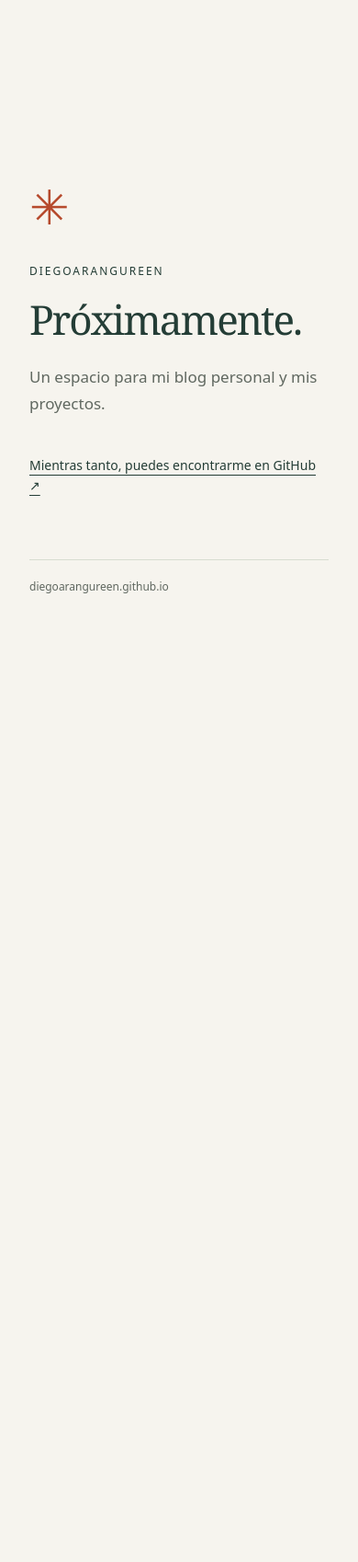
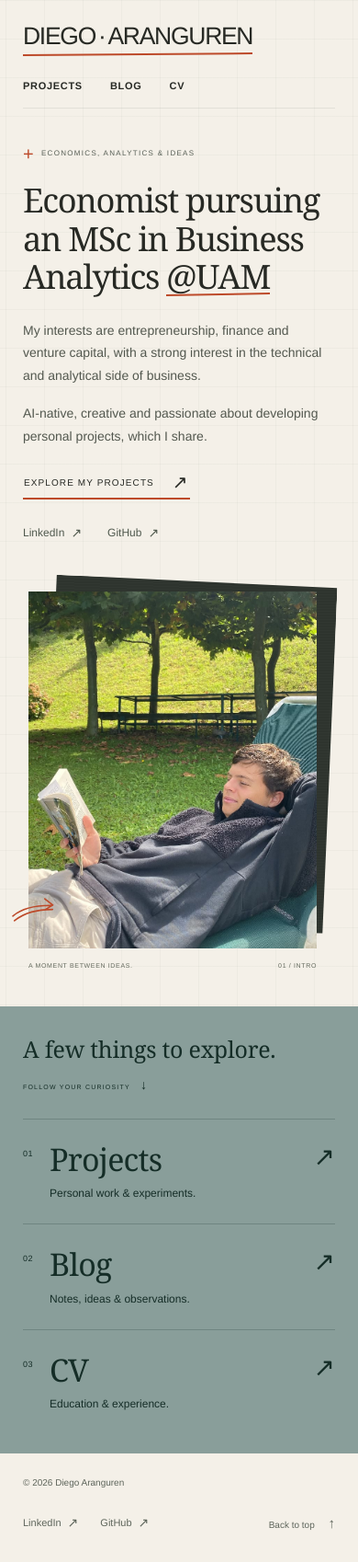
Before and after one commit to diegoarangureen/diegoarangureen.github.io, a plain HTML site: page index.html in a window 390 px wide. Shown: the whole page at 92% size. Before the commit the page ends 844 px from the top, so only its background shows below. Drawn offline with Linux system fonts and the light colour scheme.

Commit message:
Build personal homepage with projects, blog and CV sections

```diff
--- a/index.html
+++ b/index.html
@@ -1,34 +1,79 @@
 <!doctype html>
-<html lang="es">
+<html lang="en">
 <head>
   <meta charset="utf-8">
   <meta name="viewport" content="width=device-width, initial-scale=1">
-    <meta name="description" content="El futuro espacio de diegoarangureen: blog personal y proyectos.">
-    <meta name="theme-color" content="#f6f4ee">
-    <title>diegoarangureen — Próximamente</title>
+  <meta name="description" content="Economist pursuing an MSc in Business Analytics @UAM. Entrepreneurship, finance, venture capital and personal projects.">
+  <meta name="theme-color" content="#f4f0e8">
+  <meta property="og:type" content="website">
+  <meta property="og:site_name" content="Diego Aranguren">
+  <meta property="og:title" content="Diego Aranguren — Economics, analytics & ideas">
+  <meta property="og:description" content="Economist pursuing an MSc in Business Analytics @UAM. Entrepreneurship, finance, venture capital and personal projects.">
+  <meta property="og:url" content="https://diegoarangureen.github.io/">
+  <meta property="og:image" content="https://diegoarangureen.github.io/assets/diego-aranguren.jpeg">
+  <meta property="og:image:alt" content="Diego Aranguren reading outdoors under the trees.">
+  <link rel="canonical" href="https://diegoarangureen.github.io/">
   <link rel="icon" href="./favicon.svg" type="image/svg+xml">
-    <style>
-      * { box-sizing: border-box; }
-      body { margin: 0; min-height: 100svh; display: grid; place-items: center; padding: 32px; background: #f6f4ee; color: #243d36; font-family: system-ui, sans-serif; }
-      main { width: min(100%, 620px); padding-block: 40px; }
-      .mark { color: #b64a2d; font-size: 52px; line-height: 1; }
-      .eyebrow { margin: 36px 0 20px; font-size: 12px; letter-spacing: 2px; }
-      h1 { margin: 0; font: 400 clamp(44px, 10vw, 76px)/1.1 Georgia, serif; letter-spacing: -2px; }
-      .description { margin: 24px 0 40px; color: #606860; font-size: 17px; line-height: 1.7; }
-      a { color: inherit; text-underline-offset: 5px; font-size: 14px; }
-      a:hover { color: #b64a2d; }
-      a:focus-visible { outline: 2px solid #b64a2d; outline-offset: 6px; }
-      footer { margin-top: 70px; padding-top: 20px; border-top: 1px solid #d7dcd0; color: #606860; font-size: 12px; overflow-wrap: anywhere; }
-    </style>
+  <link rel="stylesheet" href="./styles.css">
+  <title>Diego Aranguren — Economics, analytics & ideas</title>
 </head>
-  <body>
-    <main>
-      <div class="mark" aria-hidden="true">✳</div>
-      <p class="eyebrow">DIEGOARANGUREEN</p>
-      <h1>Próximamente.</h1>
-      <p class="description">Un espacio para mi blog personal y mis proyectos.</p>
-      <a href="https://github.com/diegoarangureen">Mientras tanto, puedes encontrarme en GitHub <span aria-hidden="true">↗</span></a>
-      <footer>diegoarangureen.github.io</footer>
+<body id="top" class="home-page">
+  <div class="paper-stage">
+    <a class="skip-link" href="#main">Skip to content</a>
+  <header class="site-header">
+    <div class="header-inner">
+      <a class="wordmark" href="./" aria-label="Diego Aranguren — home">DIEGO<span class="name-dot" aria-hidden="true">·</span>ARANGUREN</a>
+      <nav class="main-nav" aria-label="Main navigation">
+        <a href="./projects/">Projects</a>
+        <a href="./blog/">Blog</a>
+        <a href="./cv/">CV</a>
+      </nav>
+    </div>
+  </header>
+    <main id="main">
+      <section class="hero content-width" aria-labelledby="intro-title">
+        <div class="hero-copy">
+          <p class="eyebrow"><span class="small-cross" aria-hidden="true">+</span> ECONOMICS, ANALYTICS & IDEAS</p>
+          <h1 id="intro-title">Economist pursuing an MSc in Business Analytics <span class="university">@UAM</span></h1>
+          <div class="introduction">
+            <p>My interests are entrepreneurship, finance and venture capital, with a strong interest in the technical and analytical side of business.</p>
+            <p>AI-native, creative and passionate about developing personal projects, which I share.</p>
+          </div>
+          <a class="editorial-link hero-cta" href="./projects/">EXPLORE MY PROJECTS <span aria-hidden="true">↗</span></a>
+          <nav class="social-links hero-socials" aria-label="Social profiles">
+    <a href="https://www.linkedin.com/in/diego-aranguren-gracia/" target="_blank" rel="noopener noreferrer">LinkedIn <span aria-hidden="true">↗</span><span class="sr-only"> (opens in a new tab)</span></a>
+    <a href="https://github.com/diegoarangureen" target="_blank" rel="noopener noreferrer">GitHub <span aria-hidden="true">↗</span><span class="sr-only"> (opens in a new tab)</span></a>
+  </nav>
+        </div>
+        <figure class="portrait">
+          <div class="portrait-frame">
+            <img src="./assets/diego-aranguren.jpeg" width="828" height="1472" alt="Diego Aranguren reading outdoors under the trees." fetchpriority="high" decoding="async">
+            <svg class="photo-mark" viewBox="0 0 84 53" fill="none" aria-hidden="true"><path d="M5 35c15-8 39-10 66-4M6 43c21-10 40-10 66-5M63 18l11 13-15 5" stroke="currentColor" stroke-width="2.5" stroke-linecap="round" stroke-linejoin="round"/></svg>
+          </div>
+          <figcaption><span>A MOMENT BETWEEN IDEAS.</span><span>01 / INTRO</span></figcaption>
+        </figure>
+      </section>
+      <section class="explore" aria-labelledby="explore-title">
+        <div class="content-width">
+          <div class="explore-heading"><h2 id="explore-title">A few things to explore.</h2><span class="eyebrow">FOLLOW YOUR CURIOSITY <span aria-hidden="true">↓</span></span></div>
+          <div class="section-links">
+            <a class="section-link" href="./projects/"><span class="section-number">01</span><div><h3>Projects</h3><p>Personal work & experiments.</p></div><span class="section-arrow" aria-hidden="true">↗</span></a>
+            <a class="section-link" href="./blog/"><span class="section-number">02</span><div><h3>Blog</h3><p>Notes, ideas & observations.</p></div><span class="section-arrow" aria-hidden="true">↗</span></a>
+            <a class="section-link" href="./cv/"><span class="section-number">03</span><div><h3>CV</h3><p>Education & experience.</p></div><span class="section-arrow" aria-hidden="true">↗</span></a>
+          </div>
+        </div>
+      </section>
     </main>
+  </div>
+  <footer class="site-footer">
+    <div class="footer-inner">
+      <p>© 2026 Diego Aranguren</p>
+      <nav class="social-links footer-socials" aria-label="Social profiles">
+    <a href="https://www.linkedin.com/in/diego-aranguren-gracia/" target="_blank" rel="noopener noreferrer">LinkedIn <span aria-hidden="true">↗</span><span class="sr-only"> (opens in a new tab)</span></a>
+    <a href="https://github.com/diegoarangureen" target="_blank" rel="noopener noreferrer">GitHub <span aria-hidden="true">↗</span><span class="sr-only"> (opens in a new tab)</span></a>
+  </nav>
+      <a class="back-to-top" href="#top">Back to top <span aria-hidden="true">↑</span></a>
+    </div>
+  </footer>
 </body>
 </html>
--- /dev/null
+++ b/styles.css
@@ -0,0 +1,192 @@
+@charset "UTF-8";
+
+:root {
+  --paper: #f4f0e8;
+  --ink: #272924;
+  --muted: #65675f;
+  --orange: #bd4a2a;
+  --sage: #899e9a;
+  --line: #c9ccc2;
+  --serif: Georgia, "Times New Roman", serif;
+  --sans: "Helvetica Neue", Arial, sans-serif;
+  color-scheme: light;
+}
+
+* { box-sizing: border-box; }
+html { scroll-behavior: smooth; }
+body { margin: 0; background: var(--paper); color: var(--ink); font-family: var(--sans); -webkit-font-smoothing: antialiased; }
+a { color: inherit; text-decoration: none; }
+a:focus-visible { outline: 2px solid var(--orange); outline-offset: 7px; }
+::selection { color: var(--paper); background: #536b61; }
+p, h1, h2, h3, figure { margin: 0; }
+.sr-only { position: absolute; width: 1px; height: 1px; padding: 0; margin: -1px; overflow: hidden; clip: rect(0, 0, 0, 0); white-space: nowrap; border: 0; }
+.skip-link { position: absolute; left: 24px; top: -70px; padding: 13px 19px; z-index: 10; background: var(--ink); color: white; }
+.skip-link:focus { top: 14px; }
+.content-width { width: min(1120px, calc(100% - 112px)); margin-inline: auto; }
+.paper-stage { background-color: var(--paper); background-image: linear-gradient(#6378720d 1px, transparent 1px), linear-gradient(90deg, #6378720d 1px, transparent 1px); background-size: 54px 54px; background-position: center top; }
+.site-header { padding: 37px 4.5% 25px; }
+.header-inner { max-width: 1440px; margin-inline: auto; display: flex; align-items: center; justify-content: space-between; gap: 30px; }
+.wordmark { position: relative; padding-bottom: 5px; font-size: clamp(23px, 2.3vw, 34px); font-weight: 500; letter-spacing: -1.7px; line-height: 1.05; white-space: nowrap; }
+.wordmark::after { content: ""; position: absolute; left: 0; right: 0; bottom: -2px; height: 2px; background: var(--orange); transform: rotate(-.45deg); transform-origin: left; }
+.name-dot { padding-inline: 3px; }
+.main-nav { display: flex; gap: 34px; }
+.main-nav a { position: relative; font-size: 13px; font-weight: 600; letter-spacing: .7px; text-transform: uppercase; padding: 10px 0; }
+.main-nav a::after { position: absolute; content: ""; bottom: 3px; left: 0; right: 0; height: 2px; background: var(--orange); transform: scaleX(0); transform-origin: left; transition: transform .2s ease; }
+.main-nav a:hover::after, .main-nav a[aria-current="page"]::after { transform: scaleX(1); }
+.hero { display: grid; grid-template-columns: minmax(0, 1.3fr) minmax(0, 1fr); align-items: center; gap: 90px; padding-block: 70px 73px; }
+.hero-copy { padding-top: 4px; }
+.eyebrow { font-size: 9px; font-weight: 500; letter-spacing: 1.75px; line-height: 1.7; }
+.hero-copy > .eyebrow { margin-bottom: 26px; color: #596057; display: flex; align-items: center; gap: 10px; }
+.small-cross { color: var(--orange); font-size: 20px; line-height: 1; font-weight: 400; }
+h1 { font-family: var(--serif); font-size: clamp(39px, 3.35vw, 49px); font-weight: 400; line-height: 1.17; letter-spacing: -1.65px; }
+.university { display: inline-block; position: relative; white-space: nowrap; }
+.university::after { content: ""; position: absolute; left: 0; right: 0; height: 2px; background: var(--orange); bottom: 1px; transform: rotate(-1deg); }
+.introduction { max-width: 485px; margin-top: 29px; color: #53584f; font-size: 14px; line-height: 1.8; }
+.introduction p + p { margin-top: 15px; }
+.editorial-link { display: inline-flex; gap: 27px; align-items: center; font-size: 11px; font-weight: 500; letter-spacing: 1.1px; border-bottom: 2px solid var(--orange); padding: 0 1px 7px; transition: color .2s; }
+.editorial-link > span { font-size: 20px; line-height: 1; transition: transform .2s; }
+.editorial-link:hover { color: var(--orange); }
+.editorial-link:hover > span { transform: translate(2px, -2px); }
+.hero-cta { margin-top: 29px; }
+.social-links { display: flex; flex-wrap: wrap; gap: 25px; font-size: 12px; }
+.social-links a { display: inline-flex; align-items: center; gap: 7px; padding-block: 4px; }
+.social-links a:hover { color: var(--orange); }
+.social-links a > span[aria-hidden] { font-size: 14px; }
+.hero-socials { margin-top: 24px; color: #50594e; }
+.portrait { width: 100%; max-width: 371px; justify-self: center; padding-top: 12px; }
+.portrait-frame { position: relative; isolation: isolate; }
+.portrait-frame::before { content: ""; position: absolute; inset: -21px -24px 20px 29px; z-index: -1; background-color: #2e342e; background-image: repeating-linear-gradient(0deg, transparent 0 2px, #ffffff04 2px 3px); transform: rotate(2deg); clip-path: polygon(1% 0, 100% 1%, 99% 99%, 0 100%); }
+.portrait-frame img { display: block; width: 100%; height: auto; aspect-ratio: 3 / 4.1; object-fit: cover; object-position: 50% 76%; }
+.photo-mark { position: absolute; color: #bd4a2a; width: 71px; left: -39px; bottom: 31px; transform: rotate(-12deg); }
+.portrait figcaption { display: flex; justify-content: space-between; gap: 15px; margin-top: 16px; color: #666b5f; font-size: 8px; letter-spacing: 1px; }
+.explore { background: var(--sage); padding: 38px 0 46px; color: #152d27; }
+.explore-heading { display: flex; justify-content: space-between; align-items: center; gap: 20px; padding-bottom: 25px; }
+.explore-heading h2 { font-family: var(--serif); font-size: 23px; line-height: 1.2; font-weight: 400; letter-spacing: -.25px; }
+.explore-heading > .eyebrow { font-size: 8px; letter-spacing: 1.2px; }
+.explore-heading > .eyebrow > span { display: inline-block; font-size: 14px; margin-left: 8px; }
+.section-links { display: grid; grid-template-columns: repeat(3, minmax(0, 1fr)); border-top: 1px solid #1f39343d; }
+.section-link { display: flex; align-items: center; position: relative; gap: 16px; padding: 29px 26px 3px; transition: color .2s; }
+.section-link:first-child { padding-left: 0; }
+.section-link:last-child { padding-right: 0; }
+.section-link + .section-link::before { content: ""; height: 55px; width: 1px; background: #1f39343d; position: absolute; left: 0; top: 30px; }
+.section-number { align-self: flex-start; padding-top: 7px; font-size: 9px; letter-spacing: .5px; }
+.section-link h3 { font: 400 35px/1.15 var(--serif); letter-spacing: -.8px; }
+.section-link p { margin-top: 8px; font-size: 11px; line-height: 1.5; }
+.section-arrow { margin-left: auto; align-self: flex-start; font-size: 27px; font-weight: 300; transition: transform .2s; }
+.section-link:hover .section-arrow { transform: translate(3px, -3px); }
+.section-link:hover h3 { text-decoration: underline; text-decoration-thickness: 1px; text-underline-offset: 6px; }
+.section-link:focus-visible { outline-color: var(--ink); }
+.site-footer { background: var(--paper); }
+.footer-inner { width: min(1310px, calc(100% - 9%)); margin-inline: auto; min-height: 94px; display: flex; justify-content: space-between; align-items: center; flex-wrap: wrap; gap: 20px; color: #5e655b; font-size: 10px; }
+.footer-socials { font-size: 10px; gap: 24px; }
+.back-to-top { padding-block: 8px; }
+.back-to-top > span { margin-left: 12px; font-size: 15px; }
+.back-to-top:hover { color: var(--orange); }
+.inner-page { min-height: 100svh; display: flex; flex-direction: column; }
+.inner-page .paper-stage { flex: 1; }
+.inner-page .site-footer { border-top: 1px solid var(--line); }
+.section-page { padding-block: 60px 74px; max-width: 1000px; }
+.back-link { display: inline-flex; align-items: center; gap: 12px; font-size: 9px; letter-spacing: 1.4px; padding-bottom: 5px; color: var(--muted); }
+.back-link:hover { color: var(--orange); }
+.back-link > span { font-size: 18px; line-height: 1; }
+.section-page-heading { margin-block: 43px 40px; }
+.section-page-heading > .eyebrow { color: var(--muted); margin-bottom: 16px; }
+.section-page h1 { font-size: clamp(64px, 7vw, 90px); letter-spacing: -3px; }
+.accent { color: var(--orange); }
+.section-description { margin-top: 22px; max-width: 480px; font-size: 16px; line-height: 1.75; color: #53584f; }
+.coming-soon { display: flex; align-items: center; gap: 30px; background: #e6e7dd; padding: 38px; border-top: 1px solid #c6cec0; border-bottom: 1px solid #c6cec0; }
+.asterisk { color: var(--orange); font: 70px/1 var(--serif); }
+.coming-soon .eyebrow { color: #61685d; font-size: 8px; margin-bottom: 10px; }
+.coming-soon h2 { font: 400 30px/1.2 var(--serif); letter-spacing: -.65px; }
+.coming-soon p:last-child { color: #53584f; font-size: 13px; line-height: 1.7; margin-top: 12px; }
+.more-sections { display: flex; gap: 35px; margin-top: 35px; }
+
+@media (min-width: 1600px) {
+  .hero { padding-block: 90px; }
+}
+
+@media (max-width: 1100px) {
+  .content-width { width: calc(100% - 96px); }
+  .hero { gap: 52px; padding-block: 60px; }
+  h1 { font-size: 39px; letter-spacing: -1.2px; }
+  .portrait-frame::before { inset: -18px -18px 18px 24px; }
+  .portrait figcaption { font-size: 7px; letter-spacing: .65px; }
+  .introduction { font-size: 13px; }
+  .section-link { padding-inline: 20px; gap: 12px; }
+  .section-link h3 { font-size: 31px; }
+  .section-link p { font-size: 10px; }
+}
+
+@media (max-width: 800px) {
+  .site-header { padding: 28px 32px 20px; }
+  .wordmark { font-size: 24px; letter-spacing: -1.1px; }
+  .main-nav { gap: 23px; }
+  .main-nav a { font-size: 11px; }
+  .content-width { width: calc(100% - 64px); }
+  .hero { gap: 36px; grid-template-columns: minmax(0, 1.25fr) minmax(0, 1fr); padding-block: 45px 55px; }
+  h1 { font-size: 34px; letter-spacing: -1px; }
+  .hero-copy > .eyebrow { font-size: 7px; letter-spacing: 1.15px; gap: 7px; margin-bottom: 20px; }
+  .introduction { margin-top: 23px; font-size: 12px; line-height: 1.85; }
+  .portrait-frame img { aspect-ratio: 3 / 4.5; }
+  .portrait figcaption { display: block; font-size: 7px; line-height: 1.7; }
+  .portrait figcaption span:last-child { display: none; }
+  .hero-cta { margin-top: 24px; font-size: 9px; gap: 20px; }
+  .hero-socials { margin-top: 20px; font-size: 11px; }
+  .section-link { gap: 9px; padding-inline: 15px; }
+  .section-number { font-size: 8px; }
+  .section-link h3 { font-size: 28px; }
+  .section-arrow { font-size: 22px; }
+  .footer-inner { width: calc(100% - 64px); }
+}
+
+@media (max-width: 620px) {
+  .paper-stage { background-size: 42px 42px; }
+  .site-header { padding: 26px 25px 0; }
+  .header-inner { flex-direction: column; align-items: flex-start; gap: 22px; }
+  .wordmark { font-size: clamp(23px, 6.8vw, 29px); letter-spacing: -1.3px; }
+  .main-nav { width: 100%; gap: 30px; padding-bottom: 12px; border-bottom: 1px solid #5f706520; }
+  .main-nav a { font-size: 11px; padding-block: 6px; }
+  .main-nav a::after { bottom: 0; }
+  .content-width { width: calc(100% - 50px); }
+  .hero { grid-template-columns: minmax(0, 1fr); gap: 48px; padding-block: 35px 38px; }
+  .hero-copy > .eyebrow { font-size: 8px; letter-spacing: 1.3px; }
+  h1 { font-size: clamp(36px, 9.3vw, 48px); line-height: 1.15; letter-spacing: -1.3px; max-width: 490px; }
+  .introduction { max-width: 460px; font-size: 14px; line-height: 1.75; margin-top: 25px; }
+  .introduction p + p { margin-top: 17px; }
+  .hero-cta { font-size: 10px; margin-top: 28px; }
+  .hero-socials { margin-top: 24px; font-size: 12px; gap: 28px; }
+  .portrait { width: calc(100% - 26px); max-width: 365px; margin-right: 14px; padding-top: 4px; }
+  .portrait-frame img { aspect-ratio: 3 / 3.7; object-position: 50% 79%; }
+  .portrait-frame::before { inset: -13px -16px 17px 21px; }
+  .photo-mark { width: 55px; left: -22px; bottom: 28px; }
+  .portrait figcaption { display: flex; margin-top: 13px; font-size: 7px; }
+  .portrait figcaption span:last-child { display: inline; }
+  .explore { padding-block: 31px 21px; }
+  .explore-heading { display: block; padding-bottom: 25px; }
+  .explore-heading h2 { font-size: 25px; }
+  .explore-heading > .eyebrow { display: block; margin-top: 13px; font-size: 7px; }
+  .section-links { grid-template-columns: 1fr; }
+  .section-link, .section-link:first-child, .section-link:last-child { padding: 24px 0; gap: 18px; }
+  .section-link + .section-link { border-top: 1px solid #1f39343d; }
+  .section-link + .section-link::before { display: none; }
+  .section-link h3 { font-size: 34px; }
+  .section-link p { font-size: 12px; }
+  .section-number { font-size: 9px; padding-top: 8px; }
+  .section-arrow { font-size: 28px; }
+  .footer-inner { width: calc(100% - 50px); padding-block: 26px; min-height: 100px; gap: 22px; }
+  .footer-inner > p { width: 100%; }
+  .footer-socials { font-size: 11px; }
+  .section-page { padding-block: 35px 50px; }
+  .section-page-heading { margin-block: 32px; }
+  .section-page h1 { font-size: 66px; }
+  .section-description { font-size: 14px; }
+  .coming-soon { align-items: flex-start; flex-direction: column; padding: 27px; gap: 19px; }
+  .asterisk { font-size: 48px; }
+  .coming-soon h2 { font-size: 27px; }
+  .more-sections { gap: 27px; margin-top: 28px; }
+}
+
+@media (prefers-reduced-motion: reduce) {
+  html { scroll-behavior: auto; }
+  *, *::before, *::after { transition: none !important; }
+}
```
Also changed, not shown: blog/index.html (added, +57 -0 lines), cv/index.html (added, +57 -0 lines), projects/index.html (added, +57 -0 lines), assets/diego-aranguren.jpeg (added), favicon.svg, 1 other file. Lines whose indentation alone changed are shown as unchanged.
